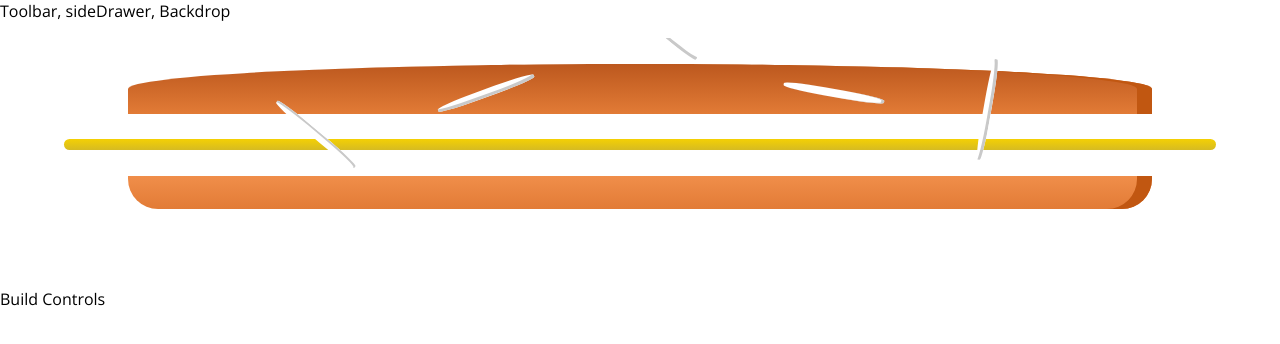
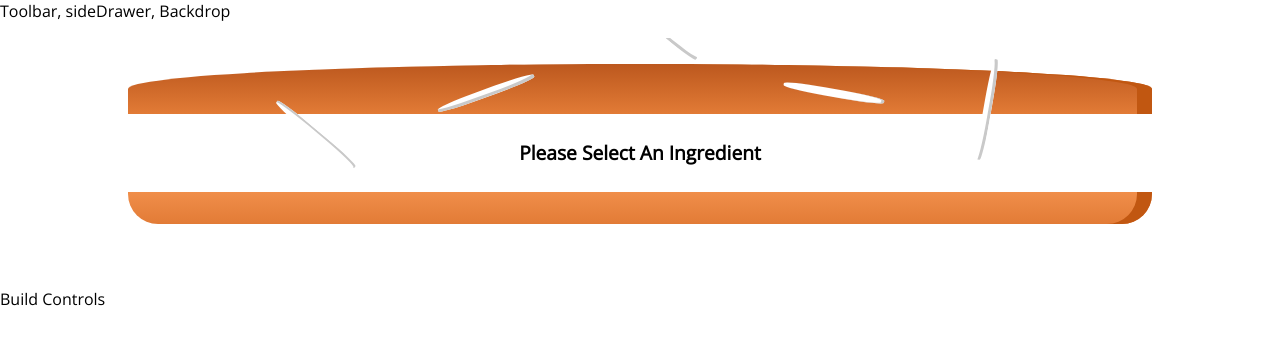
Before and after one commit to samSterns/burger-builder, a React app: page / in a window 1280 px wide. Shown: the top 344 px of the page. Built offline with nearby package versions, Linux system fonts and the light colour scheme.

Commit message:
good stopping point ingredients conditionallly render

```diff
--- a/src/components/Burger/Burger.js
+++ b/src/components/Burger/Burger.js
@@ -3,10 +3,25 @@
 import BurgerIngredient from './BurgerIngredient/BurgerIngredient';
 
 const burger = (props) => {
+
+    let transformedIngredients = Object.keys(props.ingredients)
+        .map(igKey => {
+            return [...Array(props.ingredients[igKey])]
+            .map((_, i) => {
+               return  <BurgerIngredient key={igKey + i} type={igKey} />
+            });
+        })
+        .reduce((arr, el) => {
+            return arr.concat(el)
+        }, []);
+
+        if(transformedIngredients.length === 0) {
+            transformedIngredients = <p>Please Select An Ingredient</p>
+        }
     return (
         <div className={classes.Burger}>
             <BurgerIngredient type="bread-top" />
-            <BurgerIngredient type="cheese" />
+        {transformedIngredients}
             <BurgerIngredient type="bread-bottom" />
         </div>
     )
--- a/src/containers/BurgerBuilder/BurgerBuilder.js
+++ b/src/containers/BurgerBuilder/BurgerBuilder.js
@@ -4,10 +4,19 @@
 import Burger from '../../components/Burger/Burger';
 
 class BurgerBuilder extends Component {
+
+    state = {
+        ingredients: {
+            salad: 0,
+            avocado: 0,
+            cheese: 0,
+            mushroom: 0
+        }
+    }
     render () {
         return (
             <Aux>
-                <Burger />
+                <Burger ingredients={this.state.ingredients}/>
                 <div>Build Controls</div>
             </Aux>
         )
```
